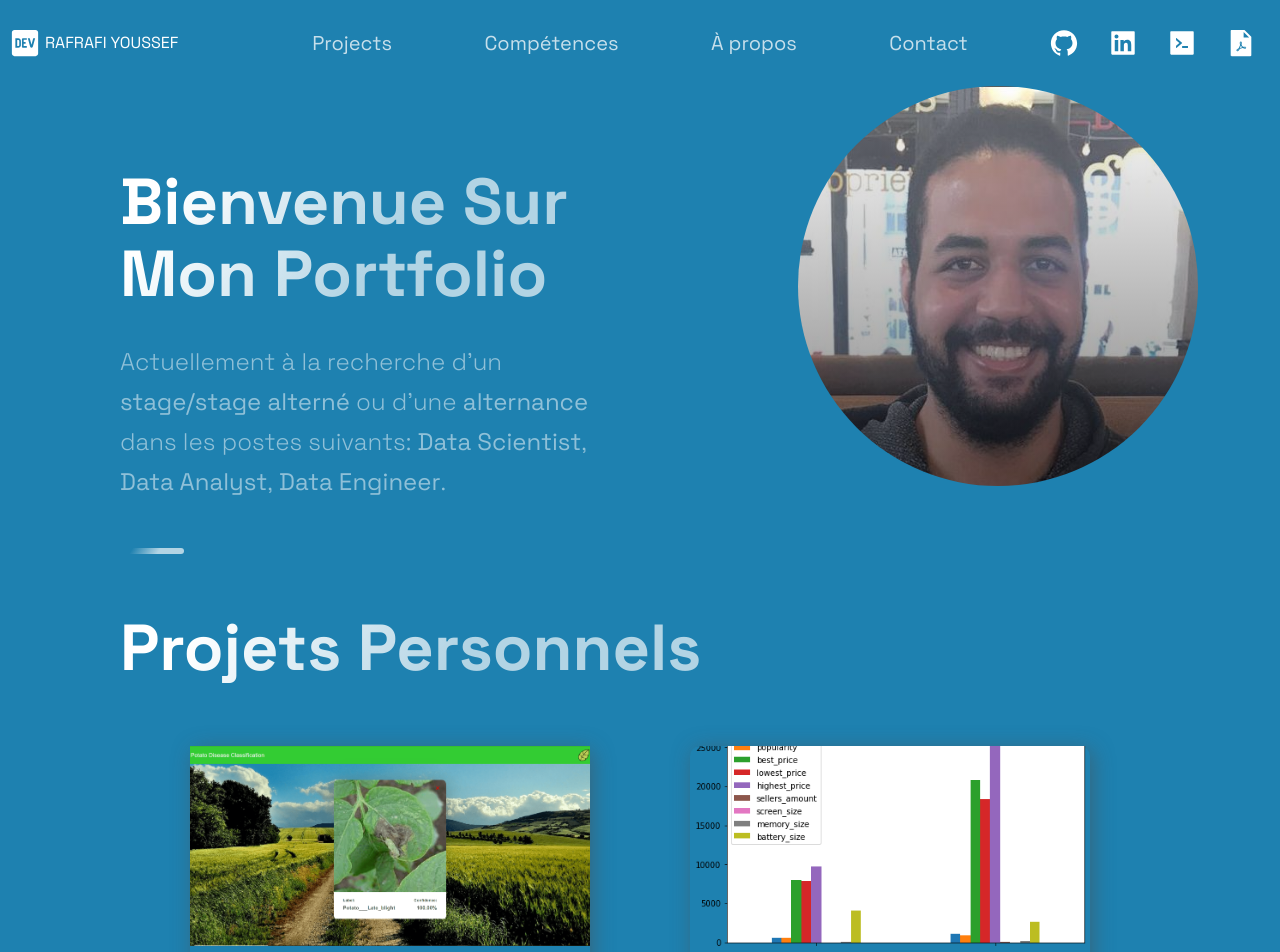
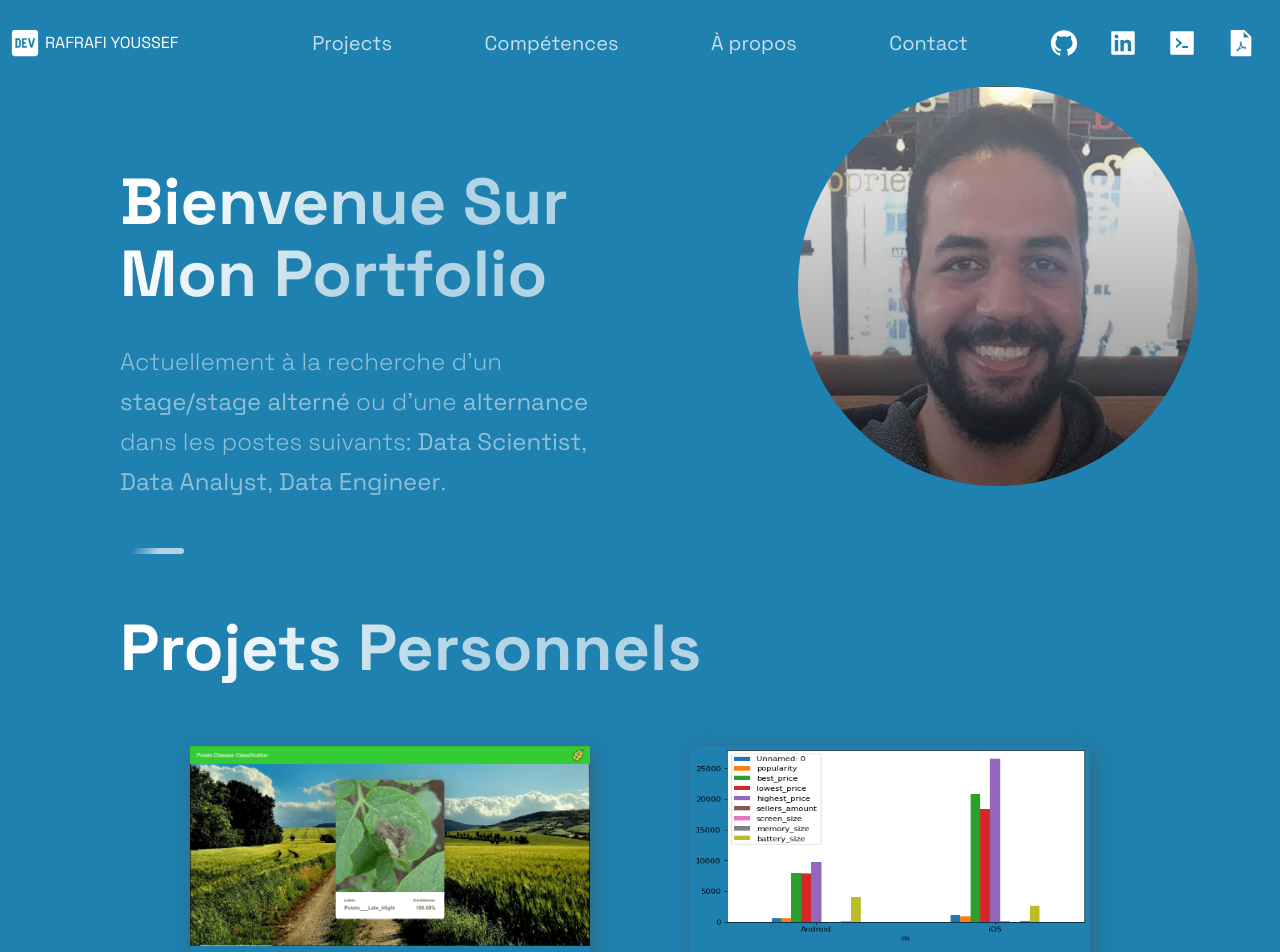
Before and after one commit to youssefrafra/portfolio2, a Next.js app: page / in a window 1280 px wide. Shown: the top 952 px of the page. Built offline with nearby package versions, Linux system fonts and the light colour scheme.

Commit message:
fixed images to fill container

```diff
--- a/src/components/Projects/Projects.js
+++ b/src/components/Projects/Projects.js
@@ -12,6 +12,7 @@ import {
   TitleContent,
   UtilityList,
   Img,
+  ImgContainer
 } from "./ProjectsStyles";
 import {
   Section,
@@ -28,9 +29,9 @@ const Projects = () => (
       {projets.map((project, index) => {
         return (
           <BlogCard key={index}>
-            <div style={{position: "relative", height: "200px", width: "100%"}}>
+            <ImgContainer>
               <Img src={project.image} />
-            </div>
+            </ImgContainer>
             <TitleContent>
               <HeaderThree title={project.title ? project.title : "Image"}>
                 {project.title}
--- a/src/components/Projects/ProjectsStyles.js
+++ b/src/components/Projects/ProjectsStyles.js
@@ -1,16 +1,21 @@
 import styled from "styled-components";
 
+export const ImgContainer = styled.div`
+  position: relative;
+  height: 200px;
+  width: 100%;
+`;
 export const Img = styled.img`
   position: absolute;
   top: 0;
   left: 0;
   width: 100%;
   height: 100%;
-  object-fit: cover;
+  object-fit: fill;
   overflow: hidden;
   @media ${(props) => props.theme.breakpoints.sm} {
     width: 100%;
-    height: 50%;
+    height: 100%;
   }
 `;
 
```
